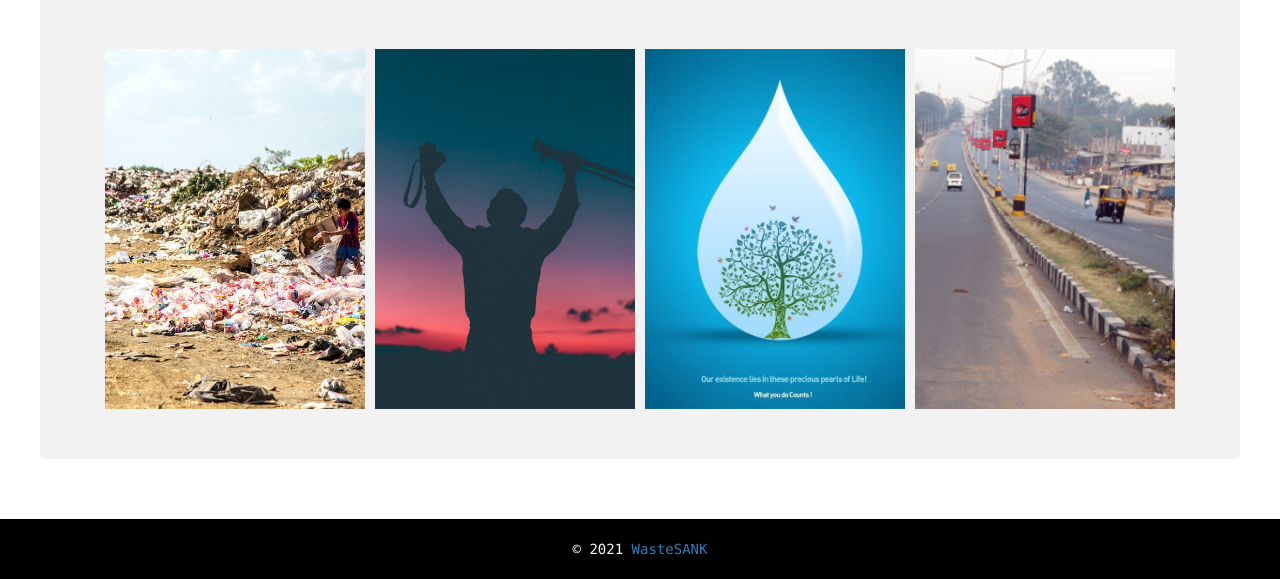
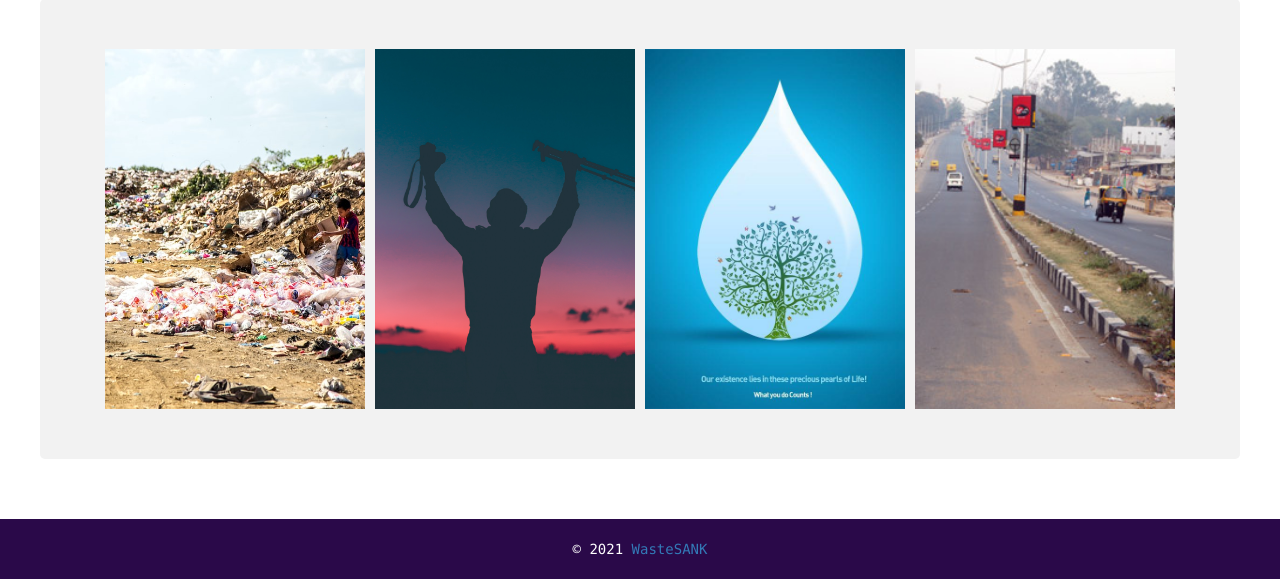
Before and after one commit to nikzagarwal/WasteSANK, a Flask app: page / in a window 1280 px wide. Shown: the part 860-1439 px from the top of the page. Run offline with Flask 2, Linux system fonts and the light colour scheme; some libraries are stand-ins or nearby versions.

Commit message:
footer color

```diff
--- a/templates/base.html
+++ b/templates/base.html
@@ -112,7 +112,7 @@
 <!-- End of goal section  -->
 <br><br>
 <!-- Footer section  -->
-<footer class="footer">
+<footer class="footer" style="background-color: rgb(42, 9, 73);">
 
         <div className="copyrights">
         <div className="container">
```
